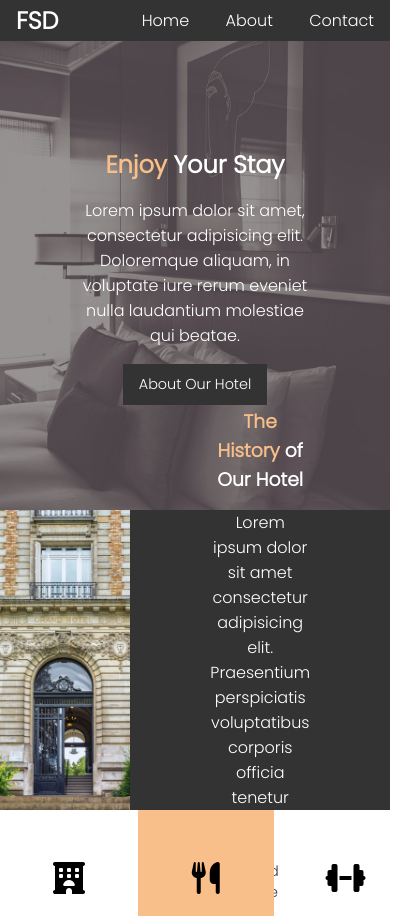
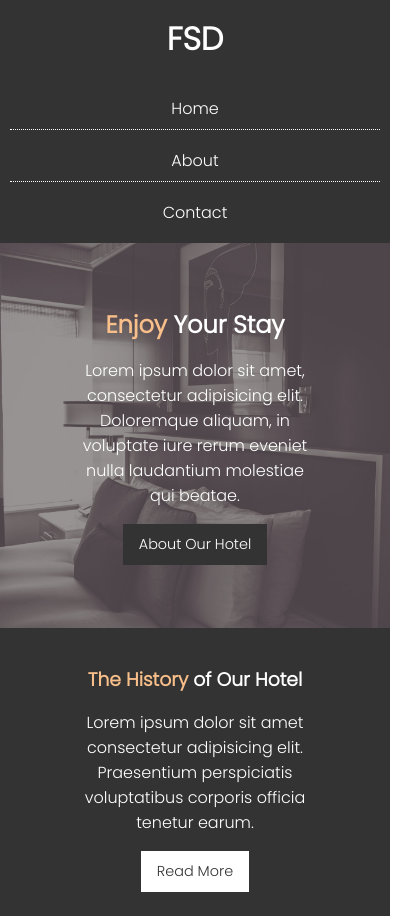
Before and after one commit to LukeBF/Hotel-Website-Redo, a plain HTML site: page index-2.html in a window 390 px wide. Shown: the top 916 px of the page, 418 px wide, since content can reach past the window. Drawn offline with Linux system fonts and the light colour scheme.

Commit message:
Completed responsive layout for home page

```diff
--- a/css/style-2.css
+++ b/css/style-2.css
@@ -201,3 +201,86 @@ footer > div
 {
       padding: 2rem;
 }
+
+/******Media Queries*****/
+/* Medium devices (tablets, less than 992px) */
+@media (max-width: 991.98px) {
+      #hero-section
+      {
+            height: calc(40vh - 37px);
+            padding: 2rem 0;
+      }
+}
+@media (max-width: 855.98px) {
+      #hero-section
+      {
+            height: calc(70vh - 37px);
+            padding: 2rem 0;
+      }
+}
+/* Small devices (landscape phones, less than 768px) */
+@media (max-width: 767.98px) {
+      .grid-col-2,
+      .grid-col-3
+      {
+            grid-template-columns: 1fr;
+      }
+      #hero-section
+      {
+            height: calc(50vh - 37px);
+            padding: 2rem 0;
+      }
+      #history-section
+      {
+            /* height: calc(40vh - 37px); */
+            /* height: 600px; */
+            height: auto;
+      }
+      #history-section > div
+      {
+            height: 300px;
+      }
+      #history-section > div:nth-child(1)
+      {
+            display: none;
+      }
+      #features-section i
+      {
+            font-size: 2rem;
+            padding: 1rem;
+      }
+}
+/* X-Small devices (portrait phones, less than 576px) */
+@media (max-width: 575.98px) {
+
+      .grid-header
+      {
+            grid-template-columns: 1fr;
+            text-align: center;
+      }
+      header h1
+      {
+            padding: 15px 0;
+            font-size: 2rem;
+      }
+      header h1 > a
+      {
+            padding-left:0;
+      }
+      header nav li
+      {
+            display: block;
+            border-bottom: dotted 1px #ffffff;
+            margin: 10px;
+      }
+      header nav li:nth-child(3)
+      {
+            border-bottom: none;
+      }
+      header > div > nav
+      {
+            justify-self: center;
+            width: 100%;
+      }
+
+}
```
